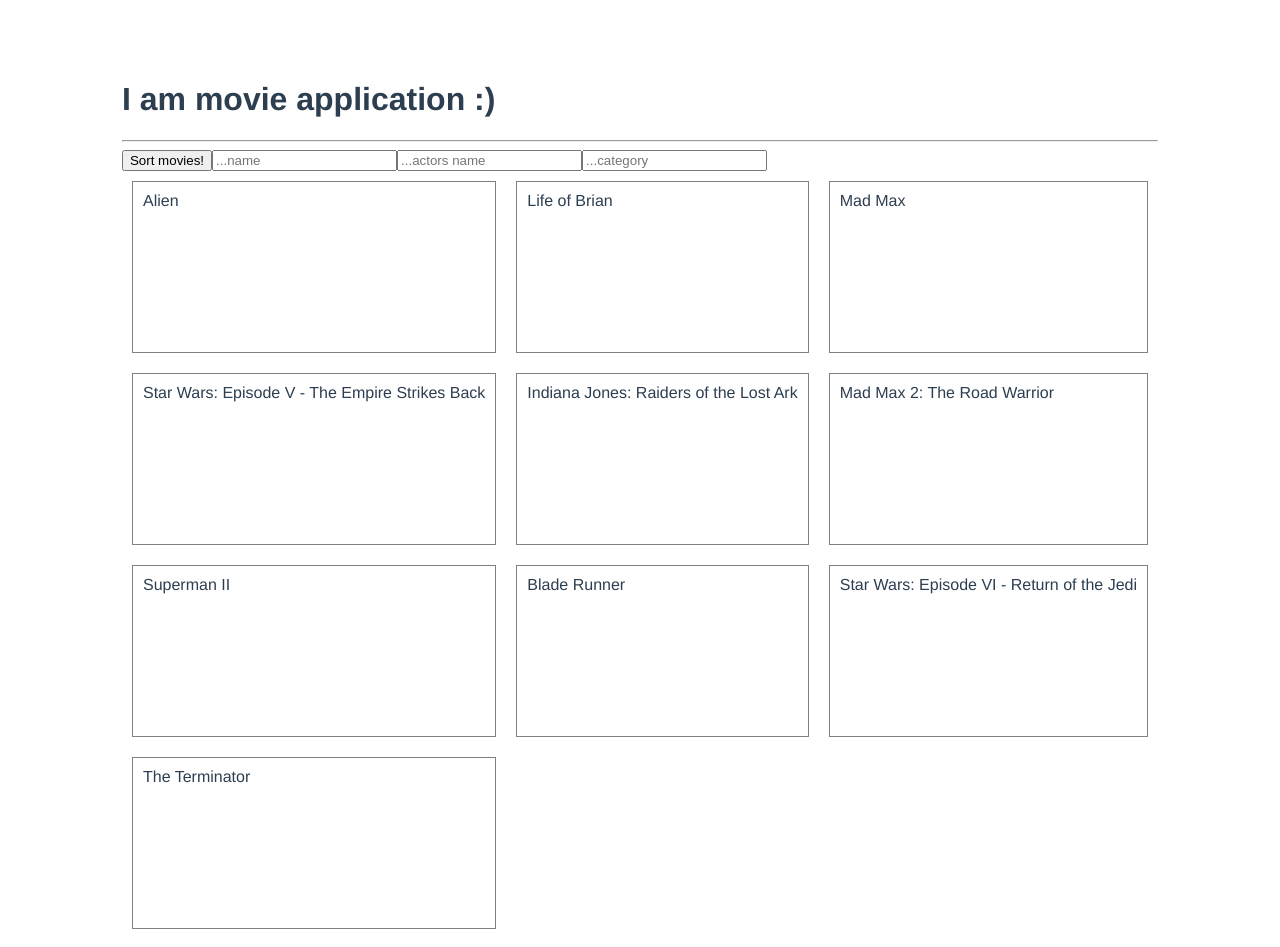
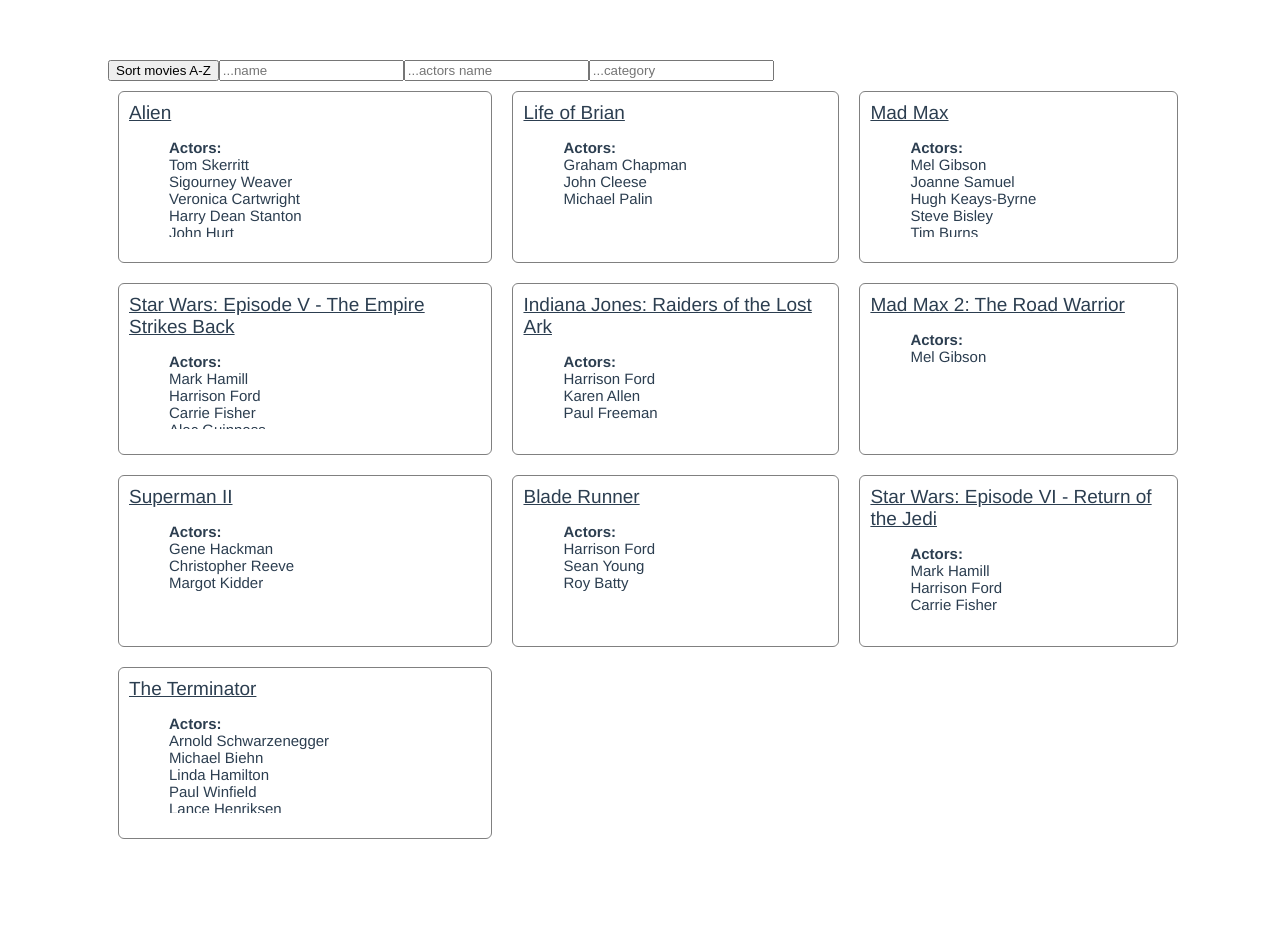
Before and after one commit to JaMo1357/myVue3Project, a Vue app: page / in a window 1280 px wide. After the commit the page ends 860 px from the top, so only its background shows below. Built offline with nearby package versions, Linux system fonts and the light colour scheme; data requests are answered from the project's data file.

Commit message:
added semicolons, wrapp content to Filter.vue, fixing some TS, added interface for Movie obj., 1.0.1

```diff
--- a/index.html
+++ b/index.html
@@ -4,7 +4,7 @@
     <meta charset="UTF-8" />
     <link rel="icon" href="/favicon.ico" />
     <meta name="viewport" content="width=device-width, initial-scale=1.0" />
-    <title>Vite App</title>
+    <title>Vue3App</title>
   </head>
   <body>
     <div id="app"></div>
--- a/package.json
+++ b/package.json
@@ -1,6 +1,6 @@
 {
   "name": "myvue3project",
-  "version": "0.0.0",
+  "version": "1.0.1",
   "scripts": {
     "serve": "json-server --watch movies.json --port=3001",
     "build": "vite build",
@@ -9,10 +9,12 @@
   },
   "dependencies": {
     "@vue/cli-service": "^4.5.15",
+    "throttle-debounce": "^3.0.1",
     "vue": "^3.2.25",
     "vuex": "^4.0.2"
   },
   "devDependencies": {
+    "@types/throttle-debounce": "^2.1.0",
     "@vitejs/plugin-vue": "^2.0.0",
     "@vue/cli": "^4.5.15",
     "@vue/cli-plugin-typescript": "^4.5.15",
--- a/src/App.vue
+++ b/src/App.vue
@@ -1,21 +1,22 @@
 <template>
-  <Movies msg="I am movie application :)" />
+  <Filter />
 </template>
 
 <script lang="ts">
 import { defineComponent } from 'vue'
 import { mapMutations } from 'vuex'
 
-import Movies from './components/Movies.vue'
+import Filter from './components/Filter.vue';
 import {
   ActionTypes,
   MutationTypes,
 } from './store/constants'
 
 
+
 export default defineComponent({
   name: 'App',
-  components: { Movies },
+  components: { Filter },
   methods: {
     ...mapMutations({
       setLoadingState: MutationTypes.SET_LOADING_STATE,
@@ -24,7 +25,8 @@
       this.$store.dispatch(ActionTypes.LOAD_MOVIES)
     },
   },
-  created() {
+  mounted() {
+    console.log('App.vue mounted')
     this.setLoadingState(true)
     this.laodMoviesToStore()
     this.setLoadingState(false)
@@ -34,6 +36,7 @@
 
 <style>
 #app {
+  font-size: 15px;
   font-family: Avenir, Helvetica, Arial, sans-serif;
   -webkit-font-smoothing: antialiased;
   -moz-osx-font-smoothing: grayscale;
--- a/src/components/Filter.vue
+++ b/src/components/Filter.vue
@@ -1,13 +1,102 @@
 <template>
-
+  <div class="movies-filter">
+    <button @click="sortOrReset()">{{
+        isSorted || isFiltered ? 'Reset Filter' : 'Sort movies A-Z'
+      }}</button>
+    <input type="text" placeholder="...name" @keyup="filterMovies($event, 'byName')">
+    <input type="text" placeholder="...actors name" @keyup="filterMovies($event, 'byActor')">
+    <input type="text" placeholder="...category" @keyup="filterMovies($event, 'byCategory')">
+  </div>
+  <Movies
+    :moviesData="movies"
+    :isLoading="isLoading"
+  />
 </template>
 
-<script>
-export default {
-  name: "Filter"
-}
+<script lang="ts">
+import { computed, defineComponent, ref } from "vue";
+import { useStore } from "vuex";
+import { key } from "./../store";
+import { GetterTypes } from "./../store/constants";
+import { throttle } from "throttle-debounce";
+import Movies from './Movies.vue';
+
+export default defineComponent({
+  name: "Filter",
+  components: { Movies },
+  setup() {
+    const store = useStore(key);
+    let movies = ref([]);
+
+    function sortOrReset() {
+      let isSorted = store.state.isSorted;
+
+      if (isSorted) {
+        movies.value = moviesFromStore();
+      } else {
+        movies.value = sortMovies('byName');
+      }
+    }
+
+    function moviesFromStore() {
+      store.state.isSorted = false;
+      store.state.isFiltered = false;
+
+      return store.getters[GetterTypes.GET_ALL_MOVIES];
+    }
+
+    function sortMovies() {
+      store.state.isSorted = true;
+      return store.getters[GetterTypes.GET_SORTED_MOVIES];
+    }
+
+    const filterMovies = throttle(500, (e: object, filterType: string) => {
+      console.log(e, filterType);
+      const filterSubString = e.target.value;
+
+      if (filterSubString) {
+        switch (filterType) {
+          case 'byName':
+            movies.value = store.getters[GetterTypes.GET_FILTERED_MOVIES_BY_NAME](filterSubString);
+            break;
+          case 'byActor':
+            movies.value = store.getters[GetterTypes.GET_FILTERED_MOVIES_BY_ACTOR](filterSubString);
+            break;
+          case 'byCategory':
+            movies.value = store.getters[GetterTypes.GET_FILTERED_MOVIES_BY_CATEGORY](filterSubString);
+            break;
+        }
+
+        store.state.isFiltered = true;
+      } else {
+        movies.value = moviesFromStore();
+      }
+    });
+
+    setTimeout(() => {
+      movies.value = store.getters[GetterTypes.GET_ALL_MOVIES];
+    }, 500)
+
+    return {
+      movies,
+      sortOrReset,
+      filterMovies,
+      isLoading: computed(() => store.state.isLoading),
+      isSorted: computed(() => store.state.isSorted),
+      isFiltered: computed(() => store.state.isFiltered),
+    }
+  },
+});
 </script>
 
-<style scoped>
+<style lang="scss">
+html, body {
+  height: 100%;
+  width: 100%;
 
+  #app {
+    display: flex;
+    flex-direction: column;
+  }
+}
 </style>
--- a/src/components/MovieTile.vue
+++ b/src/components/MovieTile.vue
@@ -1,6 +1,14 @@
 <template>
   <div class="movie-tile">
     <span>{{ movieName }}</span>
+    <ul>
+      <li>Actors:</li>
+      <li v-for="(actorsName, i) in actors"
+        :key="i"
+      >
+        {{ actorsName }}
+      </li>
+    </ul>
   </div>
 </template>
 
@@ -12,11 +20,11 @@
     singleMovieData: Object,
   },
   setup({ singleMovieData }) {
-    const { name } = singleMovieData
-    //const store = useStore();
+    const { name, actors } = singleMovieData;
 
     return {
       movieName: name,
+      actors,
     }
   }
 })
@@ -29,7 +37,24 @@
   width: auto;
   height: 150px;
   display: flex;
+  flex-direction: column;
   margin: 10px;
   padding: 10px;
+  border-radius: 6px;
+
+  span {
+    font-size: 19px;
+    text-decoration: underline;
+  }
+
+  ul {
+    width: auto;
+    overflow-y: scroll;
+    list-style-type: none;
+
+    li:nth-child(1) {
+      font-weight: bold;
+    }
+  }
 }
 </style>
--- a/src/components/Movies.vue
+++ b/src/components/Movies.vue
@@ -1,17 +1,11 @@
 <template>
   <div class="movies-content">
     <div class="movies-content__header">
-      <h1>{{ msg }}</h1>
-      <hr>
-      <button @click="sortMovies('byName')">Sort movies!</button>
-      <input type="text" placeholder="...name">
-      <input type="text" placeholder="...actors name">
-      <input type="text" placeholder="...category">
     </div>
     <div class="movies-content__body">
-      <MovieTile v-for="(movie, i) in allMovies"
-           :key="`${movie.name}_${i}`"
-           :singleMovieData="movie"
+      <MovieTile v-for="(movie, i) in moviesData"
+        :key="`${movie.name}_${i}`"
+        :singleMovieData="movie"
       />
     </div>
     <div class="movies-content__loader"
@@ -21,35 +15,23 @@
 </template>
 
 <script lang="ts">
-import { useStore } from 'vuex'
-import { key } from './../store'
-import { GetterTypes, MutationTypes } from './../store/constants'
 import MovieTile from '../components/MovieTile.vue'
-import {defineComponent, computed, ref, watch} from 'vue'
 
-
-export default defineComponent({
+export default {
   name: 'Movies',
   props: {
-    msg: String,
+    moviesData: {
+      type: Array,
+      required: false,
+      default: () => [],
+    },
+    isLoading: {
+      type: Boolean,
+      required: true,
+    },
   },
   components: { MovieTile },
-  setup({ msg }) {
-    const store = useStore(key)
-    const allMovies = computed(() => store.getters[GetterTypes.GET_ALL_MOVIES])
-
-    function sortMovies(sortType: string) {
-      store.commit(MutationTypes.SORT_MOVIES, sortType)
-    }
-
-    return {
-      message: msg,
-      sortMovies,
-      allMovies,
-      isLoading: computed(() => store.getters[GetterTypes.GET_IS_LOADING]),
-    }
-  }
-})
+}
 </script>
 <style lang="scss">
 $baseClass: '.movies-content';
--- a/src/store/constants.ts
+++ b/src/store/constants.ts
@@ -7,11 +7,13 @@
 export enum MutationTypes {
     SET_LOADING_STATE = 'SET_LOADING_STATE',
     ADD_MOVIES = 'ADD_MOVIES',
-    SORT_MOVIES = 'SORT_MOVIES',
 }
 
 //getters:
 export enum GetterTypes {
     GET_ALL_MOVIES = 'GET_ALL_MOVIES',
-    GET_IS_LOADING = 'GET_IS_LOADING',
+    GET_FILTERED_MOVIES_BY_NAME = 'GET_FILTERED_MOVIES_BY_NAME',
+    GET_FILTERED_MOVIES_BY_ACTOR = 'GET_FILTERED_MOVIES_BY_ACTOR',
+    GET_FILTERED_MOVIES_BY_CATEGORY = 'GET_FILTERED_MOVIES_BY_CATEGORY',
+    GET_SORTED_MOVIES = 'GET_SORTED_MOVIES',
 }
--- a/src/store/getters.ts
+++ b/src/store/getters.ts
@@ -3,15 +3,49 @@
 import { GetterTypes } from './constants'
 
 export type Getters<S = State> = {
-    [GetterTypes.GET_ALL_MOVIES](state: S, movies: Array<object>): void
-    [GetterTypes.GET_IS_LOADING](state: S): boolean
+    [GetterTypes.GET_ALL_MOVIES](state: S, movies: Array<object>): void,
+    [GetterTypes.GET_FILTERED_MOVIES_BY_NAME](state: S): void,
+    [GetterTypes.GET_FILTERED_MOVIES_BY_ACTOR](state: S): void,
+    [GetterTypes.GET_SORTED_MOVIES](state: S): void,
 };
 
 export const getters: GetterTree<State, State> & Getters = {
     [GetterTypes.GET_ALL_MOVIES]({ movies }) {
-        return movies
+        return movies;
     },
-    [GetterTypes.GET_IS_LOADING]({ isLoading }) {
-        return isLoading
+    [GetterTypes.GET_FILTERED_MOVIES_BY_NAME]({ movies }) {
+        return (filterSubString: string) => {
+            if (filterSubString) {
+                return movies.filter(({ name }) => name.includes(filterSubString));
+            } else {
+                return movies;
+            }
+        };
+    },
+    [GetterTypes.GET_FILTERED_MOVIES_BY_ACTOR]({ movies }) {
+        return (filterSubString: string) => {
+            if (filterSubString) {
+                return movies.filter(({ actors }) =>
+                    actors.some(actor => actor.includes(filterSubString)));
+            } else {
+                return movies;
+            }
+        };
+    },
+    [GetterTypes.GET_FILTERED_MOVIES_BY_CATEGORY]({ movies }) {
+        return (filterSubString: string) => {
+            if (filterSubString) {
+                return movies.filter(({ categories }) =>
+                    categories.some(category => category.includes(filterSubString)));
+            } else {
+                return movies;
+            }
+        };
+    },
+    [GetterTypes.GET_SORTED_MOVIES]({ movies }) {
+        const stringified = JSON.stringify(movies);
+        const parsed = JSON.parse(stringified);
+
+        return parsed.sort((a: any, b: any) => (a.name > b.name) ? 1 : -1);
     },
 };
--- a/src/store/index.ts
+++ b/src/store/index.ts
@@ -6,18 +6,34 @@
 import { createStore, Store } from 'vuex'
 
 // define your typings for the store state
+export interface Movie {
+    name: string,
+    year: number,
+    runtime: number,
+    categories: Array<string>,
+    'release-date': string,
+    director: string,
+    writer: Array<string>,
+    actors: Array<string>,
+    storyline: string,
+}
+
 export interface State {
-    movies: object,
+    movies: Array<Movie>,
     isLoading: boolean,
+    isSorted: boolean,
+    isFiltered: boolean,
 }
 
 // define injection key
-export const key: InjectionKey<Store<State>> = Symbol()
+export const key: InjectionKey<Store<State>> = Symbol();
 
 export const store = createStore<State>({
     state: {
-        movies: {},
+        movies: [],
         isLoading: false,
+        isSorted: false,
+        isFiltered: false,
     },
     actions,
     mutations,
```
Also changed, not shown: src/store/mutations.ts (+6 -14 lines), 1 other file (tests, documents, lock files or other folders).
